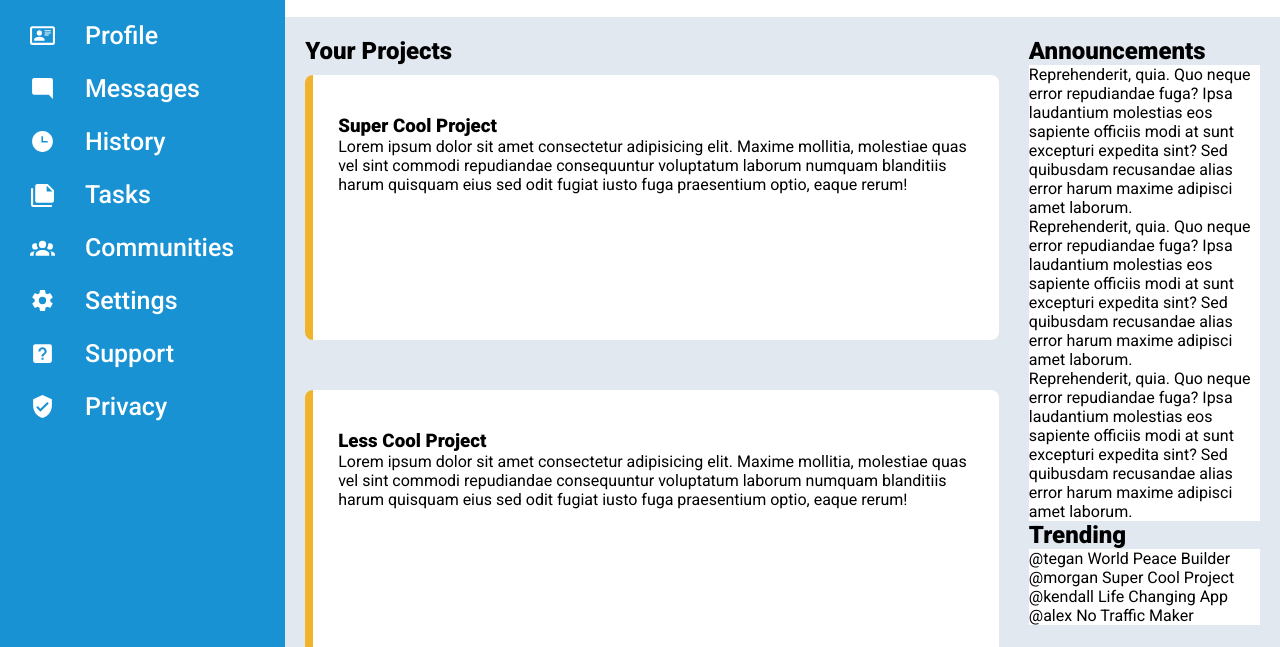
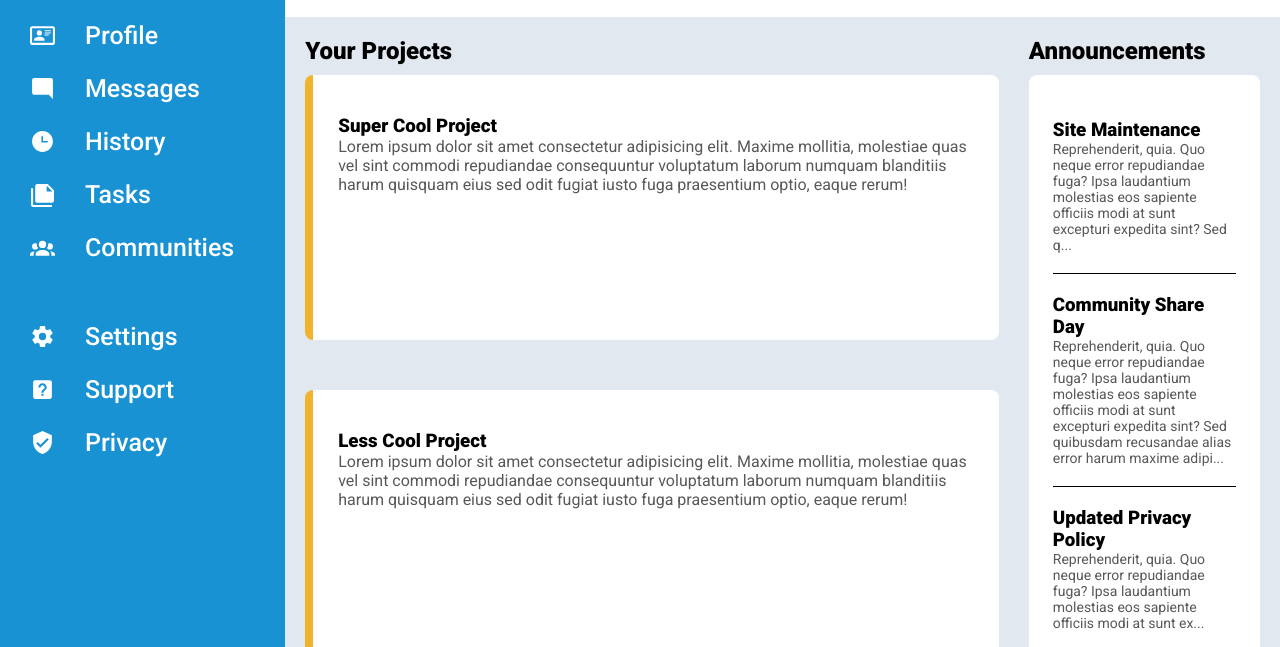
Before and after one commit to Dependability/Admin-Dashboard, a plain HTML site: page index.html in a window 1280 px wide. Shown: the part 153-800 px from the top of the page. Drawn offline with Linux system fonts and the light colour scheme.

Commit message:
Added Announcements and Trending Tab css

```diff
--- a/index.html
+++ b/index.html
@@ -21,7 +21,7 @@
             <li><img src="images/clock-time-three.svg" alt="" class="sidebar-image"><a href="#">History</a></li>
             <li><img src="images/note-multiple.svg" alt="" class="sidebar-image"><a href="#">Tasks</a></li>
             <li><img src="images/account-group.svg" alt="" class="sidebar-image"><a href="#">Communities</a></li>
-            <li><img src="images/cog.svg" alt="" class="sidebar-image"><a href="#">Settings</a></li>
+            <li class="settings"><img src="images/cog.svg" alt="" class="sidebar-image "><a href="#">Settings</a></li>
             <li><img src="images/help-box.svg" alt="" class="sidebar-image"><a href="#">Support</a></li>
             <li><img src="images/shield-check.svg" alt="" class="sidebar-image"><a href="#">Privacy</a></li>
         </ul>
@@ -112,27 +112,37 @@
         <div class="announcements">
             <h2>Announcements</h2>
             <div class="announce-div">
-                <div class="announce-items">Reprehenderit,
+                <div class="announce-items">
+                    <h3>Site Maintenance</h3>
+                    Reprehenderit,
+                    quia. Quo neque error repudiandae fuga? Ipsa laudantium molestias eos
+                    sapiente officiis modi at sunt excepturi expedita sint? Sed q...</div>
+                <div class="announce-items">
+                    <h3>Community Share Day</h3>
+                    Reprehenderit,
                     quia. Quo neque error repudiandae fuga? Ipsa laudantium molestias eos
                     sapiente officiis modi at sunt excepturi expedita sint? Sed quibusdam
-                    recusandae alias error harum maxime adipisci amet laborum.</div>
-                <div class="announce-items">Reprehenderit,
+                    recusandae alias error harum maxime adipi...</div>
+                <div class="announce-items">
+                    <h3>Updated Privacy Policy</h3>
+                    Reprehenderit,
                     quia. Quo neque error repudiandae fuga? Ipsa laudantium molestias eos
-                    sapiente officiis modi at sunt excepturi expedita sint? Sed quibusdam
-                    recusandae alias error harum maxime adipisci amet laborum.</div>
-                <div class="announce-items">Reprehenderit,
-                    quia. Quo neque error repudiandae fuga? Ipsa laudantium molestias eos
-                    sapiente officiis modi at sunt excepturi expedita sint? Sed quibusdam
-                    recusandae alias error harum maxime adipisci amet laborum.</div>
+                    sapiente officiis modi at sunt ex...</div>
             </div>
         </div>
         <div class="trending">
             <h2>Trending</h2>
             <div class="trend-div">
-                <div class="trend-items">@tegan World Peace Builder</div>
-                <div class="trend-items">@morgan Super Cool Project</div>
-                <div class="trend-items">@kendall Life Changing App</div>
-                <div class="trend-items">@alex  No Traffic Maker</div>
+                <div class="trend-items">
+                    <img class='profile' src="images/Circle-icons-profile.svg" alt="pfp">
+                    <div>
+                    <p class="username">@tegan</p>
+                    World Peace Builder</p>
+                </div></div>
+
+                <div class="trend-items"><img class='profile' src="images/Circle-icons-profile.svg" alt="pfp"><div class="text"><p class="username">@morgan</p>Super Cool Project</div></div>
+                <div class="trend-items"><img class='profile' src="images/Circle-icons-profile.svg" alt="pfp"><div class="text"><p class="username">@kendall</p>Life Changing App</div></div>
+                <div class="trend-items"><img class='profile' src="images/Circle-icons-profile.svg" alt="pfp"><div class="text"><p class="username">@alex</p>No Traffic Maker</div></div>
             </div>
         </div>
         </div>
--- a/styles.css
+++ b/styles.css
@@ -166,7 +166,9 @@ a, a:hover, a:focus, a:active {
     margin-left: 10px;
 }
 
-
+.sidebar .settings {
+    margin-top: 60px;
+}
 /* Main */
 
 main {
@@ -197,15 +199,70 @@ main {
     padding-top: 40px;
 }
 
+.card .text {
+    color: rgb(88, 88, 88);
+}
 
+
+
+/* Announcements and Trending*/
+.announcements {
+    color: rgb(88, 88, 88);
+}
+
+.announcements h2 {
+    margin-bottom: 10px;
+    color: black;
+}
 
 
 .announce-div {
     display: grid;
-    grid-template-rows: repeat(3, 1fr);
+    border-radius: 8px;
+    padding: 24px;
+    grid-template-rows: repeat(3, auto);
+
 }
 
+.announce-items {
+    border-bottom: 1px solid black;
+    padding: 20px 0;
+    font-size: 14px;
+}
+
+.announce-items h3 {
+    font-size: 1.17rem;
+    color: black;
+}
+.announce-items:last-child {
+    border-bottom: none;
+}
+
+.trending {
+    margin-top: 50px;
+}
+.trending h2 {
+    margin-bottom: 10px;
+}
 .trend-div {
     display: grid;
-    grid-template-rows: repeat(4, 1fr)
+    border-radius: 8px;
+    padding: 24px;
+    grid-template-rows: repeat(4, 1fr);
+    gap: 24px;
+    padding-left: 40px;
 }
+
+.trend-items {
+    display: grid;
+    grid-template-columns: repeat(2, auto);
+    justify-content: flex-start;
+    align-items: center;
+    gap: 15px;
+    color: rgb(88, 88, 88);
+
+}
+
+.trend-items .username{
+    color: black;
+    }
```
